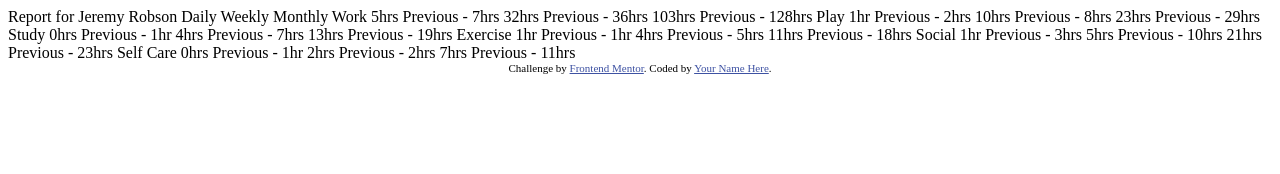
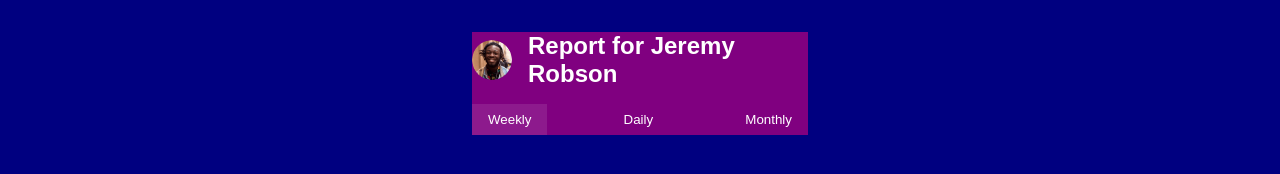
Before and after one commit to dev-ethanjohn/time-tracking-dashboard, a website: page index.html in a window 1280 px wide. Drawn offline with Linux system fonts and the light colour scheme.

Commit message:
feat: setup html and sass

```diff
--- a/index.html
+++ b/index.html
@@ -10,81 +10,30 @@
 
   <title>Frontend Mentor | Time tracking dashboard</title>
 
-  <!-- Feel free to remove these styles or customise in your own stylesheet 👍 -->
-  <style>
-    .attribution {
-      font-size: 11px;
-      text-align: center;
-    }
-
-    .attribution a {
-      color: hsl(228, 45%, 44%);
-    }
-  </style>
+  <link rel="stylesheet" href="css/styles.css">
 </head>
 
 <body>
 
-  Report for
-  Jeremy Robson
+  <div class="dashboard">
+    <header class="dashboard-header">
+      <div class="profile-section">
+        <img src="images/image-jeremy.png" alt="Profile Picture of Jeremy" class="profile-avatar">
+        <h2 class="profile-name">Report for Jeremy Robson</h2>
+      </div>
+      <nav class="timeframe-selector">
+        <button class="timeframe-button active" data-timeframe="weekly">Weekly</button>
+        <button class="timeframe-button" data-timeframe="daily">Daily</button>
+        <button class="timeframe-button" data-timeframe="monthly">Monthly</button>
+      </nav>
+    </header>
 
-  Daily
-  Weekly
-  Monthly
+    <main class="activity-grid">
 
-  Work
-  5hrs <!-- daily -->
-  Previous - 7hrs <!-- daily -->
-  32hrs <!-- weekly -->
-  Previous - 36hrs <!-- weekly -->
-  103hrs <!-- monthly -->
-  Previous - 128hrs <!-- monthly -->
+    </main>
+  </div>
 
-  Play
-  1hr <!-- daily -->
-  Previous - 2hrs <!-- daily -->
-  10hrs <!-- weekly -->
-  Previous - 8hrs <!-- weekly -->
-  23hrs <!-- monthly -->
-  Previous - 29hrs <!-- monthly -->
-
-  Study
-  0hrs <!-- daily -->
-  Previous - 1hr <!-- daily -->
-  4hrs <!-- weekly -->
-  Previous - 7hrs <!-- weekly -->
-  13hrs <!-- monthly -->
-  Previous - 19hrs <!-- monthly -->
-
-  Exercise
-  1hr <!-- daily -->
-  Previous - 1hr <!-- daily -->
-  4hrs <!-- weekly -->
-  Previous - 5hrs <!-- weekly -->
-  11hrs <!-- monthly -->
-  Previous - 18hrs <!-- monthly -->
-
-  Social
-  1hr <!-- daily -->
-  Previous - 3hrs <!-- daily -->
-  5hrs <!-- weekly -->
-  Previous - 10hrs <!-- weekly -->
-  21hrs <!-- monthly -->
-  Previous - 23hrs <!-- monthly -->
-
-  Self Care
-  0hrs <!-- daily -->
-  Previous - 1hr <!-- daily -->
-  2hrs <!-- weekly -->
-  Previous - 2hrs <!-- weekly -->
-  7hrs <!-- monthly -->
-  Previous - 11hrs <!-- monthly -->
-
-
-  <div class="attribution">
-    Challenge by <a href="https://www.frontendmentor.io?ref=challenge" target="_blank">Frontend Mentor</a>.
-    Coded by <a href="#">Your Name Here</a>.
-  </div>
+  <script src="index.js"></script>
 </body>
 
 </html>
--- /dev/null
+++ b/index.js
@@ -0,0 +1,3 @@
+"use strict";
+
+console.log("Hello");
--- /dev/null
+++ b/sass/main.scss
@@ -0,0 +1,54 @@
+/* General Styles */
+
+* {
+  margin: 0;
+  padding: 0;
+  box-sizing: border-box;
+}
+
+body {
+  font-family: Arial, sans-serif;
+  background-color: navy;
+  color: white;
+}
+
+.dashboard {
+  max-width: 400px;
+  margin: 0 auto;
+  padding: 2rem;
+
+  &-header {
+    background-color: purple;
+  }
+}
+
+.profile-section {
+  display: flex;
+  align-items: center;
+  gap: 1rem;
+}
+
+.profile-avatar {
+  width: 40px;
+  height: 40px;
+  border-radius: 50%;
+}
+
+.timeframe-selector {
+  display: flex;
+  justify-content: space-between;
+  margin-top: 1rem;
+}
+
+.timeframe-button {
+  cursor: pointer;
+  padding: 0.5rem 1rem;
+  background-color: transparent;
+  border: none;
+  color: inherit;
+  transition: background-color 0.3s ease;
+
+  &.active {
+    background-color: rgba(255, 255, 255, 0.1);
+  }
+}
```
Also changed, not shown: package.json (added, +15 -0 lines), css/sass/main.css (added), css/styles.css (added), 2 other files.
